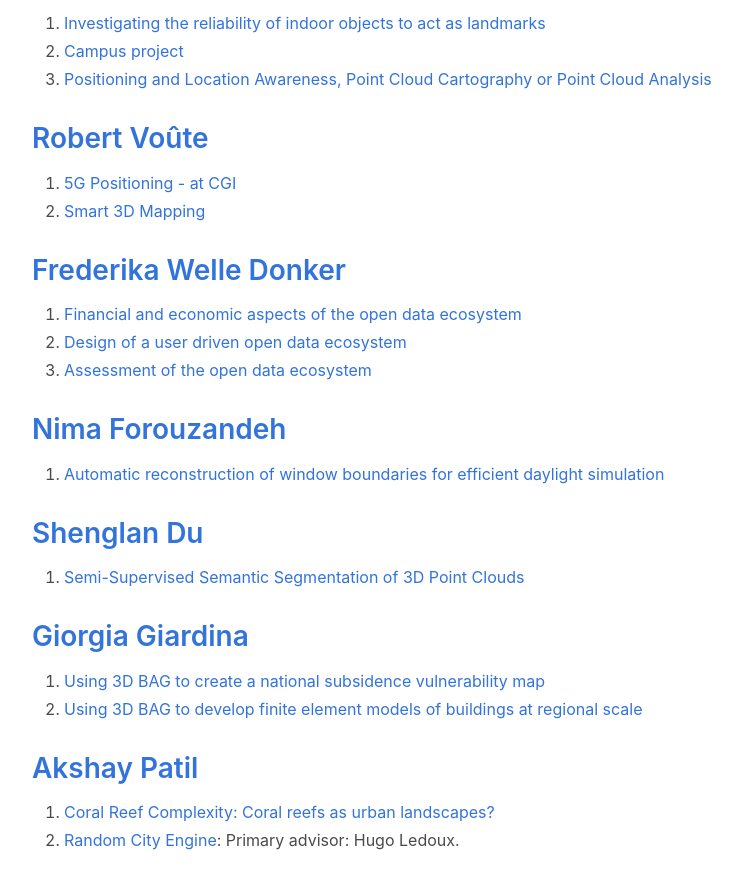
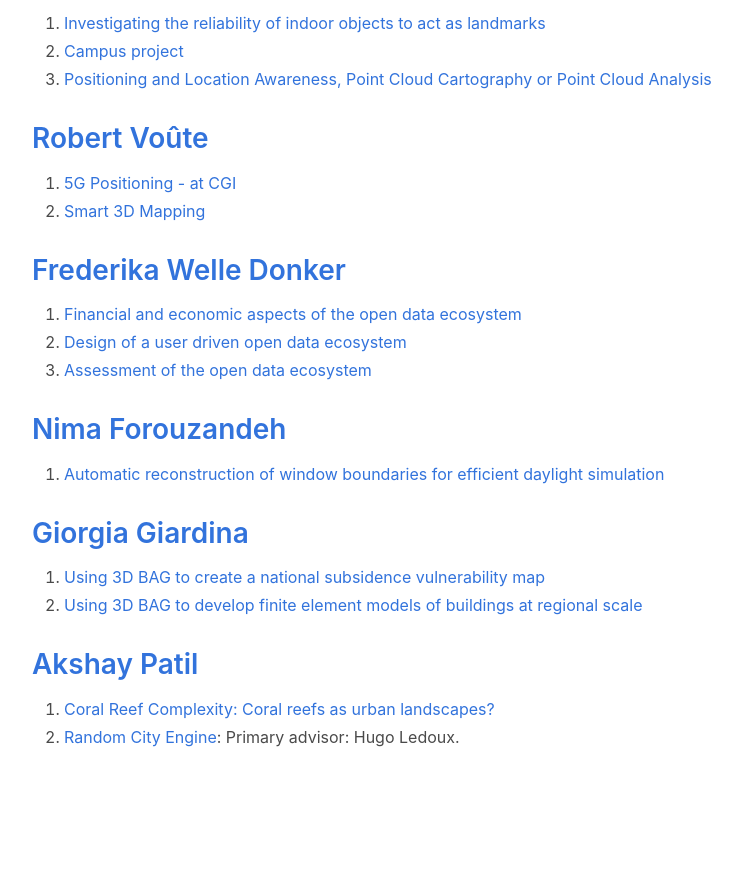
Before and after one commit to tudelft3d/geo2020, a Jekyll site: the page built from potentialtopics/index.md, in a window 1280 px wide and 900 px high, scrolled down 4113 px. Shown: the top 889 px of the window, without its empty margins (32-774 px from the left). Built offline with Jekyll 4.4.1, drawn with Linux system fonts in a browser that asks for light colours; nearby versions of some CDN libraries; after the commit the page ends 4910 px from its top, so only the background shows below that.

Commit message:
Update index shenglan.md

```diff
--- a/potentialtopics/index.md
+++ b/potentialtopics/index.md
@@ -176,11 +176,6 @@
 ## [Nima Forouzandeh]([https://www.tudelft.nl/en/staff/f.m.welledonker/](https://www.tudelft.nl/staff/n.forouzandeh/?cHash=0eff827e919ebe7ba656d3542c3dcc42))
 1. [Automatic reconstruction of window boundaries for efficient daylight simulation](https://3d.bk.tudelft.nl/education/msctopics/#automatic-reconstruction-of-window-boundaries-for-efficient-daylight-simulation)
 
-
-## [Shenglan Du](https://3d.bk.tudelft.nl/shenglandu/)
-1. [Semi-Supervised Semantic Segmentation of 3D Point Clouds](https://3d.bk.tudelft.nl/education/msctopics/#semi-supervised-semantic-segmentation-of-3d-point-clouds)
-
-
 ## [Giorgia Giardina ](https://www.tudelft.nl/en/ceg/about-faculty/departments/geoscience-engineering/sections/geo-engineering/staff/academic-staff/giardina-g)
 1. [Using 3D BAG to create a national subsidence vulnerability map](https://3d.bk.tudelft.nl/education/msctopics/#using-3d-bag-to-create-a-national-subsidence-vulnerability-map)
 2. [Using 3D BAG to develop finite element models of buildings at regional scale](https://3d.bk.tudelft.nl/education/msctopics/#using-3d-bag-to-develop-finite-element-models-of-buildings-at-regional-scale)
```
